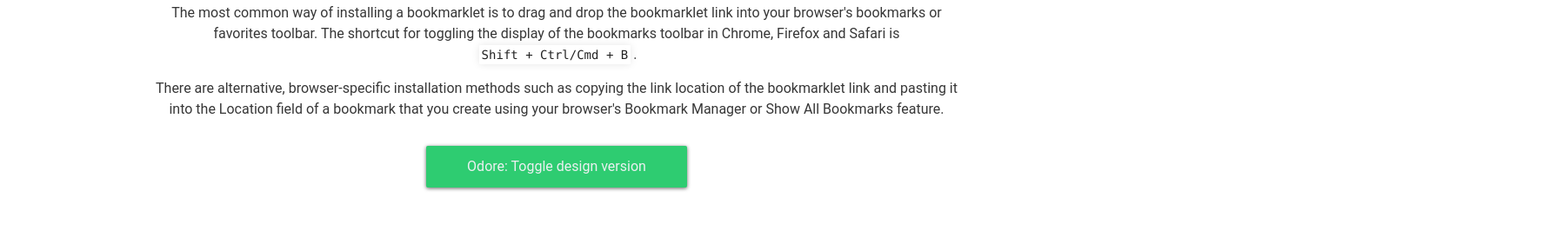
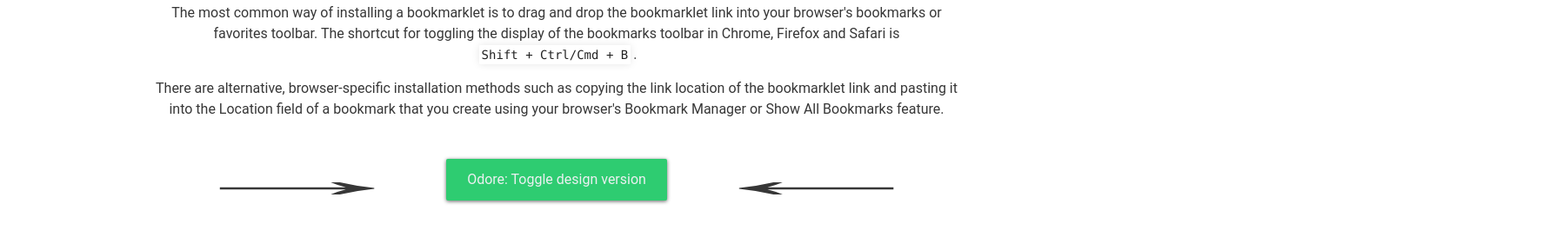
Before and after one commit to raegen/raegen.github.io, a plain HTML site: page odore-design-bookmarklet.html in a window 1280 px wide. Shown: the part 95-368 px from the top of the page at 87% size, 1796 px wide, since content can reach past the window. Drawn offline with Linux system fonts and the light colour scheme.

Commit message:
Update odore-design-bookmarklet.html

```diff
--- a/odore-design-bookmarklet.html
+++ b/odore-design-bookmarklet.html
@@ -378,8 +378,28 @@
             your browser's Bookmark Manager or Show All Bookmarks feature.</p>
   </article>
 
+<div style="display: flex">
+<span style="
+    font-size: 60px;
+    flex: 1;
+    display: flex;
+    align-items: center;
+"><span style="
+    transform: scaleX(5);
+    width: 100%;
+">→</span></span>
 <a href="javascript:(function()%7Bif%20(%2Fodore%5C.com%2F.test(location.hostname))%20%7B%0Atry%20%7B%0Awindow.localStorage.setItem('toggle_DS'%2C%20Number(!Number(window.localStorage.getItem('toggle_DS'))))%3B%0Awindow.dispatchEvent(%0A%20%20new%20StorageEvent('storage'%2C%20%7B%0A%20%20%20%20storageArea%3A%20window.localStorage%2C%0A%20%20%20%20key%3A%20'toggle_DS'%2C%0A%20%20%7D)%2C%0A)%3B%0A%7D%20catch(e)%20%7B%0A%20%20console.log('Failed%20to%20toggle%20design%20version'%2C%20e)%3B%0A%7D%0A%7D%7D)()%3B">
   <span>Odore: Toggle design version</span>
 </a>
+<span style="
+    font-size: 60px;
+    flex: 1;
+    display: flex;
+    align-items: center;
+"><span style="
+    transform: scaleX(5);
+    width: 100%;
+">←</span></span>
+</div>
 </body>
 </html>
```
